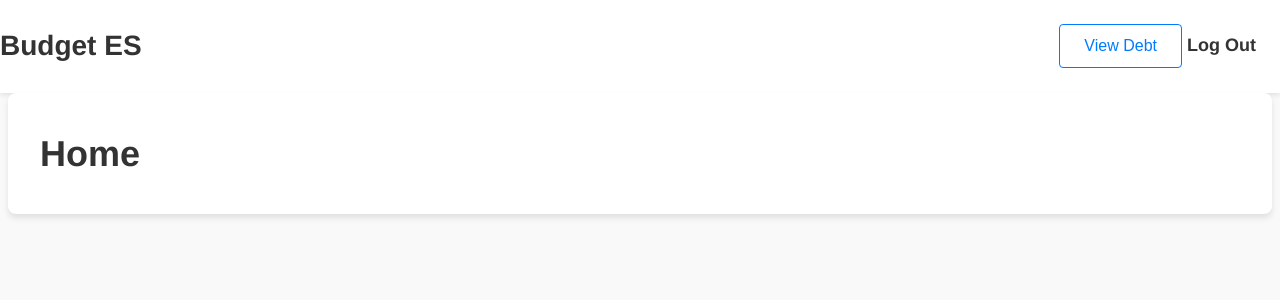
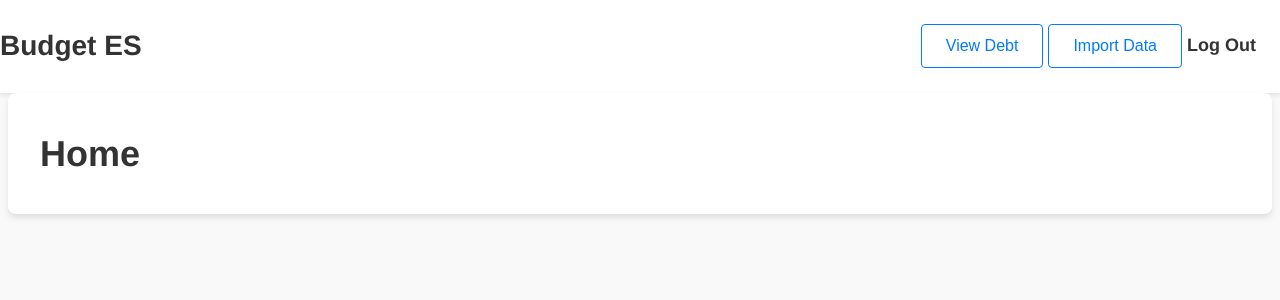
Before and after one commit to ArshPelia/BudgetES, a Django app: page / in a window 1280 px wide. Shown: the top 300 px of the page. Run offline with Django 4.2, Linux system fonts and the light colour scheme; a user stored in the database is signed in; some libraries are stand-ins or nearby versions.

Commit message:
added import view

```diff
--- a/ES/ESapp/static/ESapp/index.js
+++ b/ES/ESapp/static/ESapp/index.js
@@ -9,9 +9,16 @@ document.addEventListener('DOMContentLoaded', function() {
 
 function attachEventListeners() {
     document.querySelector('#viewDebt').addEventListener('click', loadDebt);
+    document.querySelector('#viewImport').addEventListener('click', loadImport);
+    document.querySelector('#importStatement').addEventListener('click', importStatement);
     document.querySelector('#addDebt').addEventListener('click', addDebt);
     document.querySelector('#adddebt-form').onsubmit = addDebtAccount;
 }
+
+function loadHome() {
+    switchView('#home-view');
+}
+
 
 function loadDebt() {
     switchView('#debt-view');
@@ -34,6 +41,11 @@ function loadDebt() {
             console.error('Error:', error);
             alert('An error occurred while loading debt.');
         });
+}
+
+function loadImport() {
+    switchView('#import-view');
+
 }
 
 // Create and populate a Debt table
@@ -112,7 +124,7 @@ function addDebtAccount() {
 
 // Switches between different views by showing/hiding elements
 function switchView(viewId) {
-    const views = ['#home-view', '#debt-view', '#adddebt-view'];
+    const views = ['#home-view', '#debt-view', '#adddebt-view', '#import-view'];
     views.forEach(view => {
         if (view === viewId) {
             document.querySelector(view).style.display = 'block';
@@ -122,6 +134,39 @@ function switchView(viewId) {
     });
 }
 
-function loadHome() {
-    switchView('#home-view');
+function importStatement() {
+    // Create an input element for file upload
+    const fileInput = document.createElement('input');
+    fileInput.type = 'file';
+    fileInput.accept = '.xlsx'; // Allow only Excel files
+
+    // Trigger file input click event when the button is clicked
+    fileInput.addEventListener('change', function(event) {
+        const file = event.target.files[0]; // Get the selected file
+
+        if (!file) {
+            return; // No file selected, do nothing
+        }
+
+        // Read the Excel file
+        const reader = new FileReader();
+        reader.onload = function(e) {
+            const data = e.target.result;
+
+            // Parse the Excel data using SheetJS
+            const workbook = XLSX.read(data, { type: 'binary' });
+            const sheetName = workbook.SheetNames[0]; // Assuming you have a single sheet
+
+            // Convert Excel data to JSON
+            const jsonData = XLSX.utils.sheet_to_json(workbook.Sheets[sheetName]);
+
+            // Process jsonData as needed (e.g., send it to the server or display it)
+            console.log(jsonData);
+        };
+
+        reader.readAsBinaryString(file);
+    });
+
+    // Trigger the file input dialog
+    fileInput.click();
 }
--- a/ES/ESapp/templates/ESapp/index.html
+++ b/ES/ESapp/templates/ESapp/index.html
@@ -6,6 +6,7 @@
         <a class="navbar-brand" href="{% url 'index' %}">Budget ES</a>
         <div class="navbar-nav">
             <button class="btn btn-sm btn-outline-primary" id="viewDebt">View Debt</button>
+            <button class="btn btn-sm btn-outline-primary" id="viewImport">Import Data</button>
             <a class="nav-link" href="{% url 'logout' %}">Log Out</a>
         </div>
     </nav>
@@ -25,6 +26,13 @@
             <h1>Debt</h1>
             <div class="container">
                 <button class="btn btn-sm btn-outline-primary" id="addDebt">Add Debt</button>
+            </div>
+        </div>
+
+        <div id="import-view">
+            <h1>Import</h1>
+            <div class="container">
+                <button class="btn btn-sm btn-outline-primary" id="importStatement">Import Statement</button>
             </div>
         </div>
 
@@ -59,5 +67,7 @@
 {% block script %}
     <script src="{% static 'ESapp/index.js' %}"></script>
     <script src="https://ajax.googleapis.com/ajax/libs/jquery/3.6.4/jquery.min.js"></script>
+    <script src="https://cdnjs.cloudflare.com/ajax/libs/xlsx/0.18.0/xlsx.full.min.js"></script>
+
 
 {% endblock %}
```
